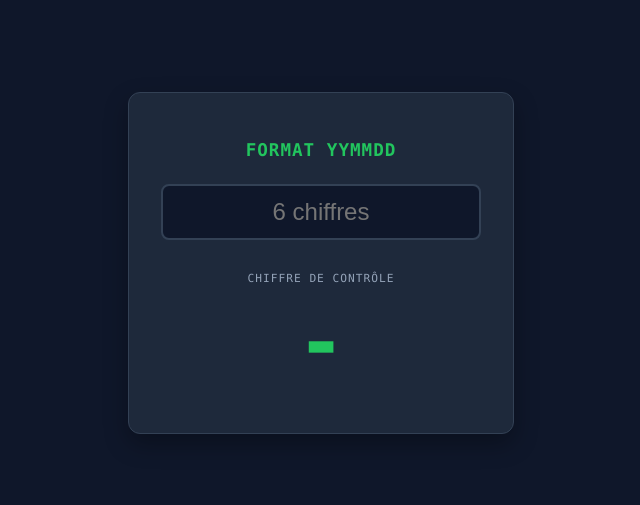
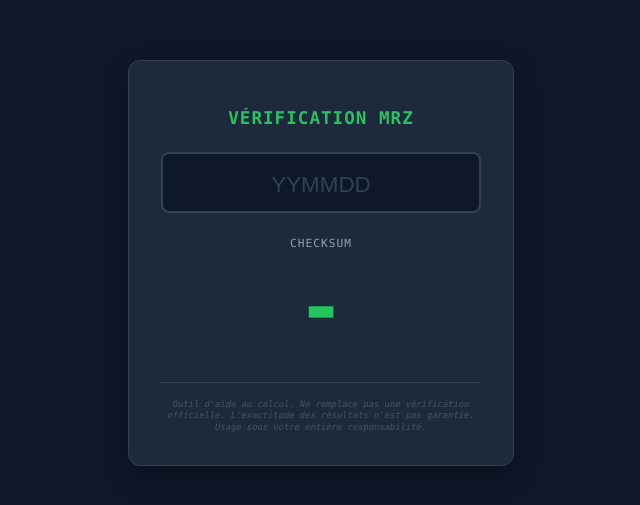
Before and after one commit to BushRanger1291/mrz-app, a plain HTML site: page index.html in a window 1280 px wide. Shown: the part 137-642 px from the top of the page, without its empty margins (319-959 px from the left). Drawn offline with Linux system fonts and the light colour scheme.

Commit message:
Add files via upload

```diff
--- a/index.html
+++ b/index.html
@@ -38,6 +38,7 @@
             width: 320px;
             text-align: center;
             box-shadow: 0 10px 25px rgba(0,0,0,0.3);
+            position: relative;
         }
 
         h2 { font-size: 1.1rem; color: var(--accent); margin-bottom: 1.5rem; text-transform: uppercase; letter-spacing: 1px; }
@@ -48,7 +49,7 @@
             border: 2px solid #334155;
             padding: 12px;
             color: var(--text);
-            font-size: 1.5rem;
+            font-size: 1.8rem;
             text-align: center;
             border-radius: 8px;
             outline: none;
@@ -57,8 +58,9 @@
         }
 
         input:focus { border-color: var(--accent); }
+        input::placeholder { color: #334155; font-size: 1.4rem; }
 
-        .result-label { font-size: 0.7rem; color: var(--dim); margin-top: 2rem; text-transform: uppercase; letter-spacing: 1px; }
+        .result-label { font-size: 0.7rem; color: var(--dim); margin-top: 1.5rem; text-transform: uppercase; letter-spacing: 1px; }
 
         .digit {
             font-size: 5rem;
@@ -70,17 +72,33 @@
             align-items: center;
             justify-content: center;
         }
+
+        .disclaimer {
+            margin-top: 1.5rem;
+            font-size: 0.55rem;
+            color: #475569;
+            line-height: 1.3;
+            text-align: center;
+            font-style: italic;
+            border-top: 1px solid #334155;
+            padding-top: 1rem;
+        }
     </style>
 </head>
 <body>
 
 <div class="container">
-    <h2>Format YYMMDD</h2>
+    <h2>Vérification MRZ</h2>
 
-    <input type="text" id="dataInput" maxlength="6" inputmode="numeric" placeholder="6 chiffres" oninput="run()">
+    <input type="text" id="dataInput" maxlength="6" inputmode="numeric" placeholder="YYMMDD" oninput="run()">
 
-    <div class="result-label">Chiffre de contrôle</div>
-    <div class="digit" id="res">-</div>
+    <div class="result-label">Checksum</div>
+    <div id="res" class="digit">-</div>
+
+    <div class="disclaimer">
+        Outil d'aide au calcul. Ne remplace pas une vérification officielle.
+        L'exactitude des résultats n'est pas garantie. Usage sous votre entière responsabilité.
+    </div>
 </div>
 
 <script>
@@ -107,7 +125,7 @@
     if('serviceWorker' in navigator){
         window.addEventListener('load', () => {
             navigator.serviceWorker.register('sw.js')
-                .catch(err => console.warn('Erreur SW:', err));
+                .catch(err => console.warn('SW failed:', err));
         });
     }
 </script>
--- a/sw.js
+++ b/sw.js
@@ -1,11 +1,10 @@
-const cacheName = 'mrz-cache-v1';
+const cacheName = 'mrz-check-v2';
 const assets = [
   './index.html',
   './manifest.json',
   'https://cdn-icons-png.flaticon.com/512/1055/1055666.png'
 ];
 
-// Installation : mise en cache
 self.addEventListener('install', e => {
   e.waitUntil(
     caches.open(cacheName).then(cache => {
@@ -14,7 +13,6 @@ self.addEventListener('install', e => {
   );
 });
 
-// Activation et nettoyage des anciens caches
 self.addEventListener('activate', e => {
   e.waitUntil(
     caches.keys().then(keys => {
@@ -23,7 +21,6 @@ self.addEventListener('activate', e => {
   );
 });
 
-// Interception des requêtes
 self.addEventListener('fetch', e => {
   e.respondWith(
     caches.match(e.request).then(res => {
```
Also changed, not shown: manifest.json.
